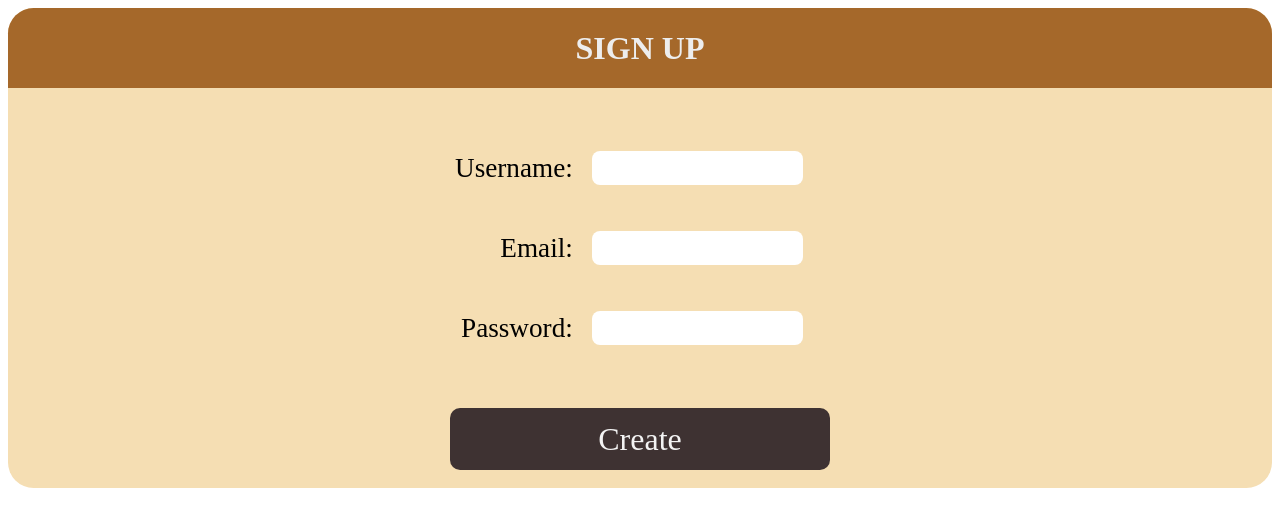
After one commit to jc14-ai/Online-Transaction-Processor, a PHP site: page /pages/sign-up.html in a window 1280 px wide. The commit adds this page. Shown: the top 527 px of the page. Run offline with PHP 8.4, Linux system fonts and the light colour scheme.

Commit message:
Add: sign up page

```diff
--- /dev/null
+++ b/site/pages/sign-up.html
@@ -0,0 +1,42 @@
+<!DOCTYPE html>
+<html lang="en">
+  <head>
+    <meta charset="UTF-8" />
+    <meta name="viewport" content="width=device-width, initial-scale=1.0" />
+    <title>Document</title>
+    <link rel="stylesheet" href="/site/styles/sign-up-style.css" />
+  </head>
+  <body>
+    <form class="sign-up-form" method="POST">
+      <label class="header-sign-up"> SIGN UP</label>
+
+      <div class="form-input-box">
+        <div class="sub-input-box">
+          <div class="label-box">
+            <label class="label-sign-up">Username:</label>
+          </div>
+          <div class="input-box">
+            <input class="input-sign-up" type="text" />
+          </div>
+        </div>
+        <div class="sub-input-box">
+          <div class="label-box">
+            <label class="label-sign-up">Email:</label>
+          </div>
+          <div class="input-box">
+            <input class="input-sign-up" type="text" />
+          </div>
+        </div>
+        <div class="sub-input-box">
+          <div class="label-box">
+            <label class="label-sign-up">Password:</label>
+          </div>
+          <div class="input-box">
+            <input class="input-sign-up" type="text" />
+          </div>
+        </div>
+      </div>
+      <button class="sign-up-button">Create</button>
+    </form>
+  </body>
+</html>
--- /dev/null
+++ b/site/styles/sign-up-style.css
@@ -0,0 +1,88 @@
+.sign-up-form{
+    display: flex;
+    justify-content: flex-start;
+    align-items: center;
+    flex-direction: column;
+    background-color: wheat;
+    border-radius: 2vw;
+    height: 60vh;
+    width: 100%;
+}
+
+.header-sign-up{
+    display: flex;
+    justify-content: center;
+    align-items: center;
+    height: 10vh;
+    font-size: 2em;
+    font-weight: 600;
+    width: 100%;
+    border-radius: 2vw;
+    border-bottom-left-radius: 0px;
+    border-bottom-right-radius: 0px;
+    background-color: rgb(165, 104, 42);
+    color: rgb(237, 237, 237);
+}
+
+.form-input-box{
+    display: flex;
+    justify-content: center;
+    align-items: center;
+    flex-direction: column;
+    height: 40vh;
+    width: 80vh;
+    /* border: 1px solid; */
+}
+
+.sub-input-box{
+    display: flex;
+    justify-content: center;
+    align-items: center;
+    flex-direction: row;
+    /* border: 1px solid; */
+    height: 10vh;
+    width: 30vw;
+    font-size: 1.7em;
+    gap: 5%;
+}
+
+.input-sign-up{
+    border: none;
+    border-radius: 8px;
+    height: 100%;
+    width: 90%;
+    font-size: 0.8em;
+    font-family: 'Motserrat',Montserrat;
+}
+
+.label-box{
+    display: flex;
+    justify-content: flex-end;
+    width: 30%;
+    /* border: 1px solid; */
+}
+.input-box{
+    display: flex;
+    justify-content: flex-start;
+    align-items: center;
+    height: 40%;
+    width: 60%;
+    /* border: 1px solid; */
+}
+
+.sign-up-button{
+    font-family: 'Montserrat',Montserrat;
+    font-size: 2em;
+    font-weight: 500;
+    border: none;
+    border-radius: 10px;
+    height: 13%;
+    width: 30%;
+    background-color: #3e3232;
+    color: rgb(243, 243, 243);
+    cursor: pointer;
+}
+
+.sign-up-button:hover{
+    background-color: #514444;
+}
```
Also changed, not shown: site/index.html (+8 -2 lines), site/renderFiles.js (+8 -0 lines), site/style.css (+12 -0 lines).
